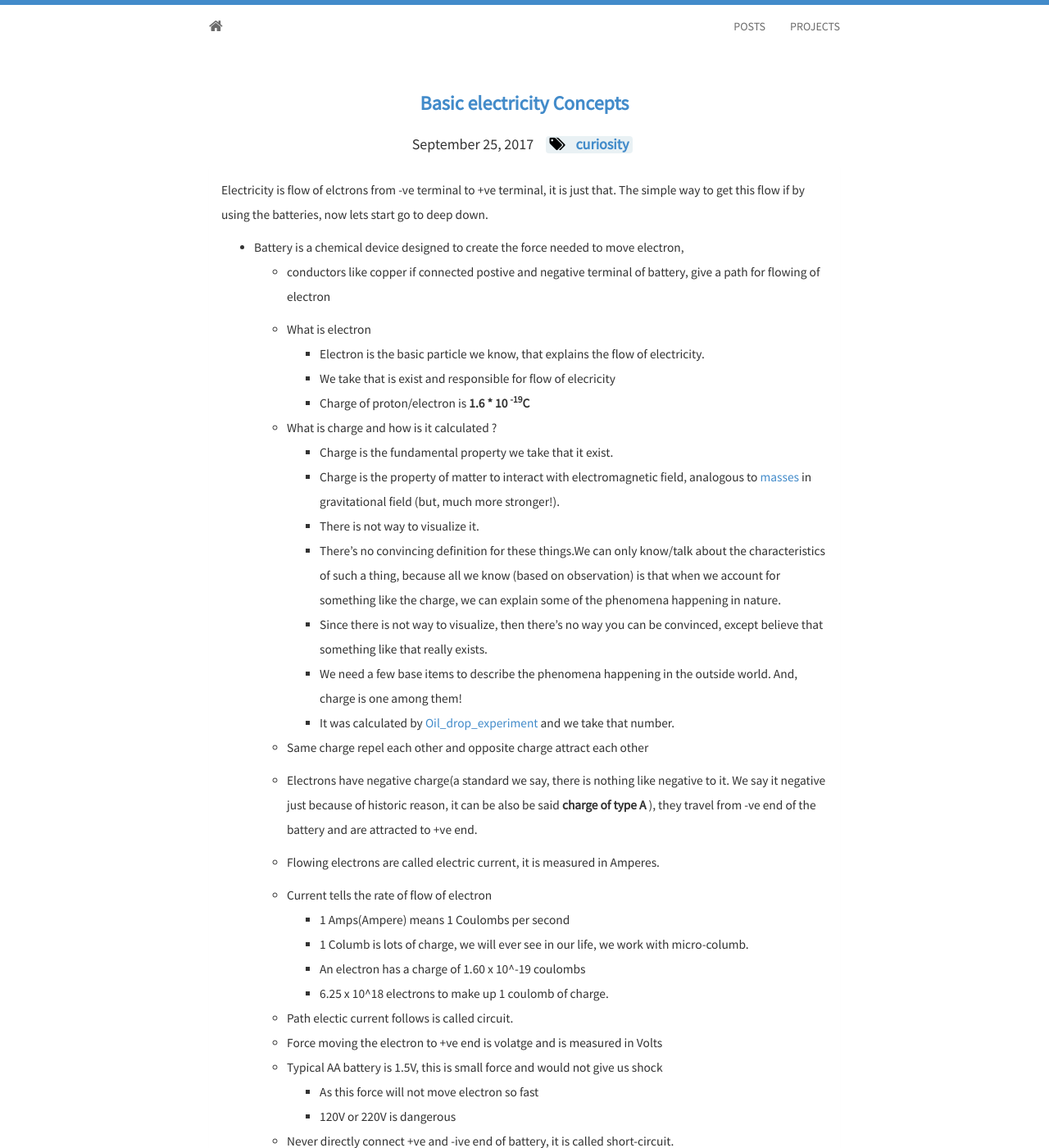
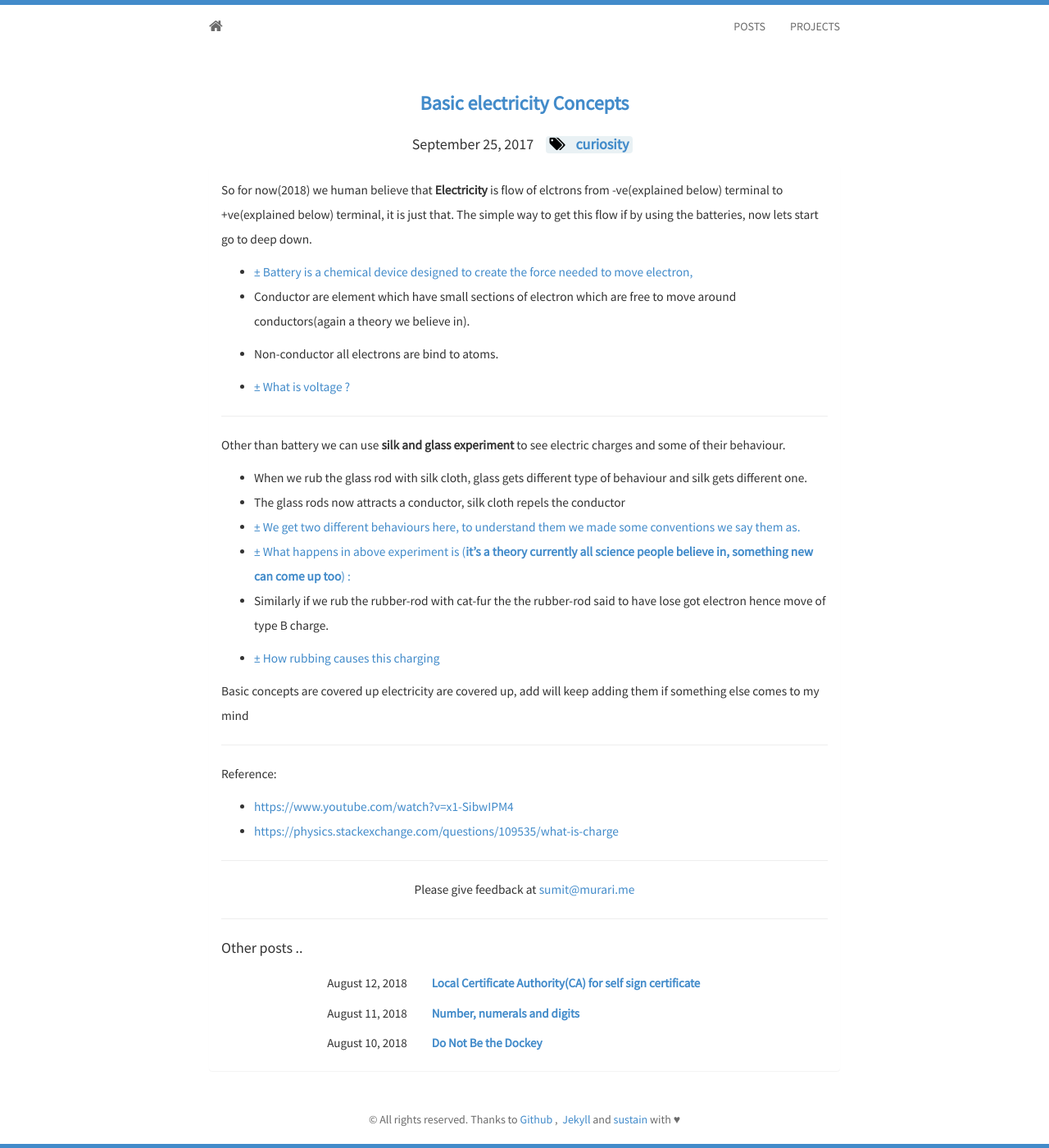
Before and after one commit to murarisumit/murarisumit.github.io, a Jekyll site: the page built from _posts/2017-09-25-basic-electricity-concepts.markdown, in a window 1280 px wide and 1400 px high. Shown: the whole window at 82% size. Built offline with Jekyll 4.4.1, drawn with Linux system fonts in a browser that asks for light colours; nearby versions of some CDN libraries; some of the changed lines change nothing that is shown; some of the changed text lies outside the part shown.

Commit message:
Added change in layout to add collapse list
Ref to list:
http://www.howtocreate.co.uk/tutorials/jsexamples/listCollapseExample.html

```diff
--- a/_layouts/layout.html
+++ b/_layouts/layout.html
@@ -72,5 +72,23 @@
     <script src="{{ site.baseurl }}static/js/main.js"></script>
     <!-- IE10 viewport hack for Surface/desktop Windows 8 bug -->
     <script src="{{ site.baseurl }}static/js/ie10-viewport-bug-workaround.js"></script>
+
+    <!-- Ref to collapse list if you want to use it: http://www.howtocreate.co.uk/tutorials/jsexamples/listCollapseExample.html. -->
+    <script type="text/javascript" src="/static/js/listCollapse.js"></script>
+    <script type="text/javascript">
+    window.onload = function () {
+
+      //choose one of these options
+
+      //option 1 - no auto-child-collapse
+      //compactMenu('someID',false,'&plusmn; ');
+
+      //option 2 - auto-child-collapse
+      compactMenu('collapselist1',true,'&plusmn; ');
+      compactMenu('collapselist2',true,'&plusmn; ');
+      compactMenu('collapselist3',true,'&plusmn; ');
+
+    }
+    </script>
   </body>
 </html>
--- a/_posts/2017-09-25-basic-electricity-concepts.markdown
+++ b/_posts/2017-09-25-basic-electricity-concepts.markdown
@@ -6,57 +6,72 @@ tags:
  - curiosity
 ---
 
-Electricity is flow of elctrons from -ve terminal to +ve terminal, it is just that. The simple way to  get this flow if by using the batteries, now lets start go to deep down.
+So for now(2018) we human believe that **Electricity** is flow of elctrons from -ve(explained below) terminal to +ve(explained below) terminal, it is just that. The simple way to  get this flow if by using the batteries, now lets start go to deep down.
 
-
-* Battery is a chemical device designed to create the force needed to move electron,
+{: #collapselist1}
+*  Battery is a chemical device designed to create the force needed to move electron,
     * conductors like copper if connected postive and negative terminal of battery, give a path for flowing of electron
-
     * What is electron
-        * Electron is the basic particle we know, that explains the flow of electricity.
-        * We take that is exist and responsible for flow of elecricity
+        * Electron is the basic particle we know, that _explains_ the flow of electricity.
+        * We take that is exist(our imagination) and responsible for flow of elecricity
         * Charge of proton/electron is **1.6 * 10 <sup>-19</sup>C**
-
     * What is charge and how is it calculated ?
-        * Charge is the fundamental property we take that it exist.
+        * Charge is the fundamental property we take that it exist(again we prove things taking this as base behaviour that we see).
         * Charge is the property of matter to interact with electromagnetic field, analogous to [masses](/mass_vs_matter_vs_weight.html) in gravitational field (but, much more stronger!).
-        * There is not way to visualize it.
-        * There's no convincing definition for these things.We can only know/talk about the characteristics of such a thing, because all we know (based on observation) is that when we account for something like the charge, we can explain some of the phenomena happening in nature.
-        * Since there is not way to visualize, then there's no way you can be convinced, except believe that something like that really exists.
+        * There is not way to visualize it. [Link for reference](https://www.quora.com/Has-anyone-ever-seen-electrons-and-protons-under-the-microscope)
+        * There's no convincing definition for these things. We can only know/talk about the characteristics of such a thing, because all we know (based on observation) is that when we account for something like the charge, we can explain some of the phenomena happening in nature.
+        * Since there is not way to visualize, then there's no way you can be convinced, except believe that something like that really exists, so we see behaviours and after all processing we say, something like that is there, which does so and so thing and have so and so properties.
         * We need a few base items to describe the phenomena happening in the outside world. And, charge is one among them!
         * It was calculated by [Oil_drop_experiment](https://en.wikipedia.org/wiki/Oil_drop_experiment) and we take that number.
-
-    * Same charge repel each other and opposite charge attract each other
-
+        * Charge is particle is said to be `q = n * e` or ` q = e + e ... n times`
+        * Charge is number of electron that substance has.
+	* Same charge repel each other and opposite charge attract each other
     * Electrons have negative charge(a standard we say, there is nothing like negative to it. We say it negative just because of historic reason, it can be also be said **charge of type A** ), they travel from -ve end of the battery and are attracted to +ve end.
-
     * Flowing electrons are called electric current, it is measured in Amperes.
 
-    * Current tells the rate of flow of electron
-        * 1 Amps(Ampere) means  1 Coulombs per second
-        * 1 Columb is lots of charge, we will ever see in our life, we work with micro-columb.
+    * {:.dropdown } Current tells the rate of flow of electron. Superman
+        * {:.dropdown-toggle data-toggle="dropdown" } Rate of flow means : Amount of electrons(electric charge) flowing per second.
+        * Current is charge(number of electrons)  flowing through a body in every second or simply how many electrons are in the wire.
+        * So if body has 100 electron flowing through it that charge is
+            * 100 * (1.6 * 10<sup>-19</sup>)
+
         * An electron has a charge of 1.60 x 10^-19 coulombs
         * 6.25 x 10^18 electrons to make up 1 coulomb of charge.
-
-    * Path electic current follows is called circuit.
-    * Force moving the electron to +ve end is volatge and is measured in Volts
+        * 1 Columb is lots of charge, we will ever see in our life, we work with micro-columb.
+        * **1 Amps(Ampere) means  1 Coulombs per second**
+            * i.e 6.25 * 10^18 are flowing each second.
+        * Path electic current follows is called circuit.
+        * Force moving the electron to +ve end is volatge and is measured in Volts
     * Typical AA battery is 1.5V, this is small force and would not give us shock
-        * As this force will not move electron so fast
-        * 120V or 220V is dangerous
+    * As this force will not move electron so fast
+    * 120V or 220V is dangerous
 
     * Never directly connect +ve and -ive end of battery, it is called short-circuit.
         * In short-circuit, there is no resistance for current flow, so all the electron rust towards the positive end
         * It causes lot of heat-generation and as there is lot of movement towards the +ive terminal
 
-
 * Conductor are element which have small sections of electron which are free to move around conductors(again a theory we believe in).
 
 * Non-conductor all electrons are bind to atoms.
 
+* What is voltage ?
+    * Voltage is like electric potential energy
+        * Potential energy we say is like stored energy.
+            * A stone at top of hill has some potential energy, because when when dropped from top of hill which converts to kinetic energy.
+            * The water stored behind a dam has potential energy, which can be converted to electrical energy.
+            * Chemical compounds have potential energy in the bonds between atoms. Some chemical reactions release energy in the form of heat. A battery converts chemical energy into electrical energy when a contact is made between the electrodes.
+    * Voltage is amount of energy we have for each electron(charge).
+    * Or Volatge is potential difference
+    * This energy moves electron and produces current.
+    * Since we need energy to move the charge, so more energy we have for is flow of electron(i.e. current)
+
 ---
+
 Other than battery we can use **silk and glass experiment** to see electric charges and some of their behaviour.
 
-* When we rub the glass rod with silk cloth, glass gets different type of behaviour and silk gets different one.
+
+{: #collapselist2}
+*  When we rub the glass rod with silk cloth, glass gets different type of behaviour and silk gets different one.
 * The glass rods now attracts a conductor, silk cloth repels the conductor
 * We get two different behaviours here, to understand them we made some conventions we say them as.
     * They are with some **charge** now,
--- /dev/null
+++ b/static/js/listCollapse.js
@@ -0,0 +1,195 @@
+/***************************************************************************************
+        Nested list collapsing script written by Mark Wilton-Jones - 21/11/2003
+Version 2.3.0 - this script takes existing HTML nested UL or OL lists, and collapses them
+            Updated 13/02/2004 to allow links in root of expanding branch
+                  Updated 09/09/2004 to allow state to be saved
+          Updated 07/10/2004 to allow page address links to be highlighted
+Updated 28/11/2004 to allow you to force expand/collapse links to use just the extraHTML
+Updated 23/09/2006 to add expandCollapseAll and to allow selfLink to locate custom links
+****************************************************************************************
+
+Please see http://www.howtocreate.co.uk/jslibs/ for details and a demo of this script
+Please see http://www.howtocreate.co.uk/jslibs/termsOfUse.html for terms of use
+_________________________________________________________________________
+
+You can put as many lists on the page as you like, each list may have a different format.
+
+To use:
+_________________________________________________________________________
+
+Inbetween the <head> tags, put:
+
+    <script src="PATH TO SCRIPT/listCollapse.js" type="text/javascript" language="javascript1.2"></script>
+_________________________________________________________________________
+
+Define the HTML. Note that to correctly nest lists, child OLs or ULs should be children of an LI element,
+not direct descendents of their parent OL/UL. The text used to expand the branch should be written
+between the <li> tag and the <UL/OL/A> tag, and should only contain HTML that is permitted inside an 'A'
+element. Note; Opera 7 will lose any style attributes you define in this text - use classes instead.
+
+<ul id="someID">
+    <li>Book 1
+        <ul>
+            <li><a href="someHref">Chapter 1</a></li>
+            <li><a href="someHref">Chapter 2</a></li>
+        </ul>
+    </li>
+    <li><a href="elsewhere.html">Book 2</a>
+        <ul>
+            <li><a href="someHref">Chapter 1</a></li>
+            <li><a href="someHref">Chapter 2</a></li>
+        </ul>
+    </li>
+    <li>Book 3
+        <ul>
+            <li><a href="someHref">Chapter 1</a></li>
+            <li>Cha<span class="doMore">pt</span>er 2
+                <ul>
+                    <li><a href="someHref">Sub 1</a></li>
+                    <li><a href="someHref">Sub 2</a></li>
+                </ul>
+            </li>
+        </ul>
+    </li>
+</ul>
+________________________________________________________________________
+Now you need to trigger the collapsing, using <body onload, window.onload or by putting the collapse
+commands in a script just before the </body> tag. If using either onload technique, you must not use
+any other scripts that rely on the onload event.
+
+compactMenu(theRootID,shouldAutoCollapse,extraHTML[,useMinimalLink]);
+  oID = string: ID of root nest element, must be a UL or OL; this will not be collapsed, but any child
+  UL/OLs will be (note, if the root nest element is a UL, all child lists should be ULs - the same is
+  true for OLs; if the root nest element is OL, all child lists should be OLs)
+  shouldAutoCollapse = bool: auto-collapse unused branches
+  extraHTML = string: HTML to insert to collapsible branches - usually '&plusmn; '
+  useMinimalLink = bool: normally the expand/collapse link will use both extraHTML and the original list
+  item text - if the list item text is already a link, this will not be included - set this option to
+  true to force the script to use only the extraHTML as the link, even if the rest of the list item is
+  not a link - this option will only be respected if you also provide some extraHTML
+
+eg 1.
+<body onload="compactMenu('someID',true,'&plusmn; ');">
+
+eg 2.
+<script type="text/javascript" language="javascript1.2"><!--
+window.onload = function () { compactMenu('someID',false,'&plusmn; '); }
+//--></script>
+
+eg 3.
+<script type="text/javascript" language="javascript1.2"><!--
+compactMenu('someID',true,'&plusmn; ');
+//--></script>
+</body>
+
+stateToFromStr(theRootID);
+  oID = string: ID of root nest element, must be a UL or OL; returns a string representing all expanding
+  branches - can be used with my cookie script to save state when unloading the page
+stateToFromStr(theRootID,stringRepresentation);
+  oID = string: ID of root nest element, must be a UL or OL;
+  stringRepresentation = string: string representation of expanded branches, as created above
+  must be called _after_ collapsing the list - values can be recovered from cookies using my cookie script
+note: this facility will not be able to take changes in the list structure into account - use session cookies
+or short-term cookies to avoid longer term structure change problems
+
+selfLink(theRootID,newClass,shouldExpandBranch[,linkHref]);
+  theRootID = string: ID of root nest element, must be a UL or OL;
+  newClass = string: new class name to add to any existing class names
+  shouldExpandBranch = bool: expand branches to show the first matching link
+  linkHref = string: by default, it will try to locate links to the current page address - you can
+  override that here by giving a specific address that it should look for.
+  Allows you to highlight links to the current page that appear in the list
+  must be called _after_ collapsing the list
+  address hash and port are not included in the comparison - links containing href="#" are always ignored
+
+expandCollapseAll(theRootID,shouldExpand);
+  theRootID = string: ID of root nest element, must be a UL or OL that has been collapsed using compactMenu
+  shouldExpand = bool: says if it should expand all branches (true) or collapse all branches (false)
+  Expands/collapses all branches in a collapsed list. Must not be used with auto-collapsing lists.
+
+My cookie script is available on http://www.howtocreate.co.uk/jslibs/
+    <body onload="compactMenu('someID',true,'&plusmn; ');stateToFromStr(theRootID,retrieveCookie('menuState'));"
+    onunload="setCookie('menuState',stateToFromStr(theRootID),31536000);">
+____________________________________________________________________________________________________*/
+var openLists = [], oIcount = 0;
+function compactMenu(oID,oAutoCol,oPlMn,oMinimalLink) {
+    if( !document.getElementsByTagName || !document.childNodes || !document.createElement ) { return; }
+    var baseElement = document.getElementById( oID ); if( !baseElement ) { return; }
+    compactChildren( baseElement, 0, oID, oAutoCol, oPlMn, baseElement.tagName.toUpperCase(), oMinimalLink && oPlMn );
+}
+function compactChildren( oOb, oLev, oBsID, oCol, oPM, oT, oML ) {
+    if( !oLev ) { oBsID = escape(oBsID); if( oCol ) { openLists[oBsID] = []; } }
+    for( var x = 0, y = oOb.childNodes; x < y.length; x++ ) { if( y[x].tagName ) {
+        //for each immediate LI child
+        var theNextUL = y[x].getElementsByTagName( oT )[0];
+        if( theNextUL ) {
+            //collapse the first UL/OL child
+            theNextUL.style.display = 'none';
+            //create a link for expanding/collapsing
+            var newLink = document.createElement('A');
+            newLink.setAttribute( 'href', '#' );
+            newLink.onclick = new Function( 'clickSmack(this,' + oLev + ',\'' + oBsID + '\',' + oCol + ',\'' + escape(oT) + '\');return false;' );
+            //wrap everything upto the child U/OL in the link
+            if( oML ) { var theHTML = ''; } else {
+                var theT = y[x].innerHTML.toUpperCase().indexOf('<'+oT);
+                var theA = y[x].innerHTML.toUpperCase().indexOf('<A');
+                var theHTML = y[x].innerHTML.substr(0, ( theA + 1 && theA < theT ) ? theA : theT );
+                while( !y[x].childNodes[0].tagName || ( y[x].childNodes[0].tagName.toUpperCase() != oT && y[x].childNodes[0].tagName.toUpperCase() != 'A' ) ) {
+                    y[x].removeChild( y[x].childNodes[0] ); }
+            }
+            y[x].insertBefore(newLink,y[x].childNodes[0]);
+            y[x].childNodes[0].innerHTML = oPM + theHTML.replace(/^\s*|\s*$/g,'');
+            theNextUL.MWJuniqueID = oIcount++;
+            compactChildren( theNextUL, oLev + 1, oBsID, oCol, oPM, oT, oML );
+} } } }
+function clickSmack( oThisOb, oLevel, oBsID, oCol, oT ) {
+    if( oThisOb.blur ) { oThisOb.blur(); }
+    oThisOb = oThisOb.parentNode.getElementsByTagName( unescape(oT) )[0];
+    if( oCol ) {
+        for( var x = openLists[oBsID].length - 1; x >= oLevel; x-=1 ) { if( openLists[oBsID][x] ) {
+            openLists[oBsID][x].style.display = 'none'; if( oLevel != x ) { openLists[oBsID][x] = null; }
+        } }
+        if( oThisOb == openLists[oBsID][oLevel] ) { openLists[oBsID][oLevel] = null; }
+        else { oThisOb.style.display = 'block'; openLists[oBsID][oLevel] = oThisOb; }
+    } else { oThisOb.style.display = ( oThisOb.style.display == 'block' ) ? 'none' : 'block'; }
+}
+function stateToFromStr(oID,oFStr) {
+    if( !document.getElementsByTagName || !document.childNodes || !document.createElement ) { return ''; }
+    var baseElement = document.getElementById( oID ); if( !baseElement ) { return ''; }
+    if( !oFStr && typeof(oFStr) != 'undefined' ) { return ''; } if( oFStr ) { oFStr = oFStr.split(':'); }
+    for( var oStr = '', l = baseElement.getElementsByTagName(baseElement.tagName), x = 0; l[x]; x++ ) {
+        if( oFStr && MWJisInTheArray( l[x].MWJuniqueID, oFStr ) && l[x].style.display == 'none' ) { l[x].parentNode.getElementsByTagName('a')[0].onclick(); }
+        else if( l[x].style.display != 'none' ) { oStr += (oStr?':':'') + l[x].MWJuniqueID; }
+    }
+    return oStr;
+}
+function MWJisInTheArray(oNeed,oHay) { for( var i = 0; i < oHay.length; i++ ) { if( oNeed == oHay[i] ) { return true; } } return false; }
+function selfLink(oRootElement,oClass,oExpand,oLink) {
+    var tmpLink;
+    if(!document.getElementsByTagName||!document.childNodes) { return; }
+    oRootElement = document.getElementById(oRootElement);
+    if( oLink ) {
+        tmpLink = document.createElement('a');
+        tmpLink.setAttribute('href',oLink);
+    }
+    for( var x = 0, y = oRootElement.getElementsByTagName('a'); y[x]; x++ ) {
+        if( y[x].getAttribute('href') && !y[x].href.match(/#$/) && getRealAddress(y[x]) == getRealAddress(oLink?tmpLink:location) ) {
+            y[x].className = (y[x].className?(y[x].className+' '):'') + oClass;
+            if( oExpand ) {
+                oExpand = false;
+                for( var oEl = y[x].parentNode, ulStr = ''; oEl != oRootElement && oEl != document.body; oEl = oEl.parentNode ) {
+                    if( oEl.tagName && oEl.tagName == oRootElement.tagName ) { ulStr = oEl.MWJuniqueID + (ulStr?(':'+ulStr):''); } }
+                stateToFromStr(oRootElement.id,ulStr);
+} } } }
+function getRealAddress(oOb) { return oOb.protocol + ( ( oOb.protocol.indexOf( ':' ) + 1 ) ? '' : ':' ) + oOb.hostname + ( ( typeof(oOb.pathname) == typeof(' ') && oOb.pathname.indexOf('/') != 0 ) ? '/' : '' ) + oOb.pathname + oOb.search; }
+function expandCollapseAll(oElID,oState) {
+    if(!document.getElementsByTagName||!document.childNodes) { return; }
+    var oEl = document.getElementById(oElID);
+    var oT = oEl.tagName;
+    var oULs = oEl.getElementsByTagName(oT);
+    for( var i = 0, oLnk; i < oULs.length; i++ ) {
+        if( typeof(oULs[i].MWJuniqueID) != 'undefined' ) {
+            oLnk = oULs[i].parentNode.getElementsByTagName( 'a' )[0];
+            if( oLnk && ( ( oState && oULs[i].style.display == 'none' ) || ( !oState && oULs[i].style.display != 'none' ) ) ) {
+                oLnk.onclick();
+} } } }
```
